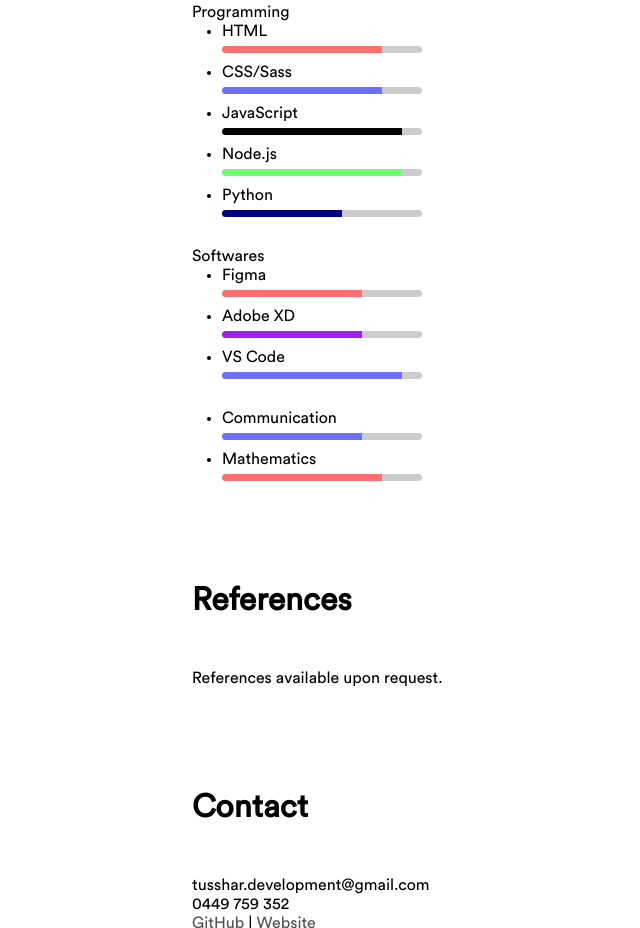
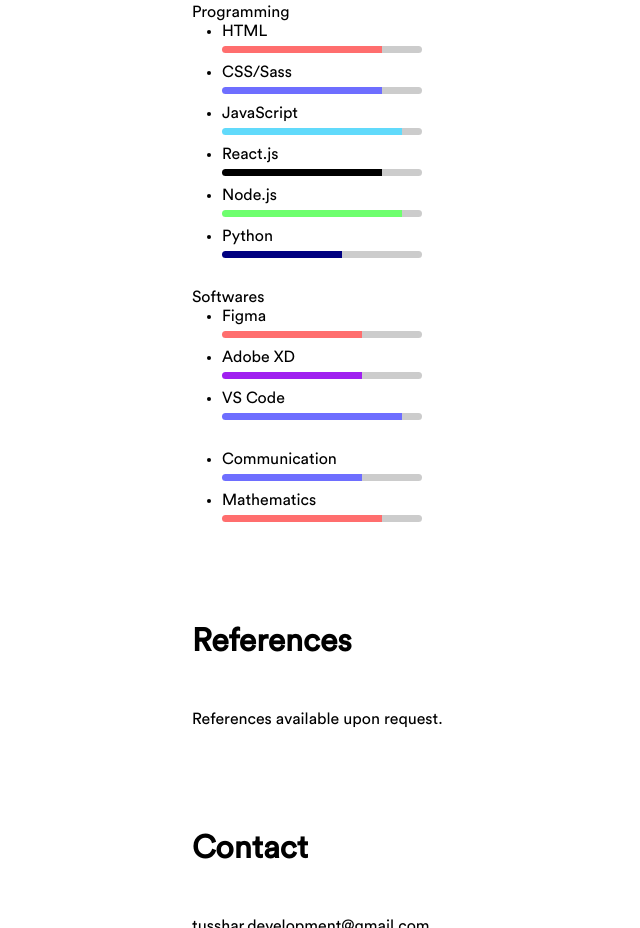
Before and after one commit to Tusshar-developer/portfolio, a plain HTML site: page about/index.html in a window 1280 px wide. Shown: the part 1560-2488 px from the top of the page, without its empty margins (0-640 px from the left). Drawn offline with Linux system fonts and the light colour scheme.

Commit message:
resume update

```diff
--- a/about/index.html
+++ b/about/index.html
@@ -86,7 +86,11 @@
               </li>
               <li>
                 JavaScript
-                <div class="nine"></div>
+                <div class="nine reactblue"></div>
+              </li>
+              <li>
+                React.js
+                <div class="eight"></div>
               </li>
               <li>
                 Node.js
--- a/about/style.scss
+++ b/about/style.scss
@@ -204,6 +204,12 @@ body {
                 }
               }
 
+              &.reactblue {
+                &::before {
+                  background: #61dafb;
+                }
+              }
+
               &.green {
                 &::before {
                   background: #6eff6e;
```
Also changed, not shown: about/style.css, 1 other file.
